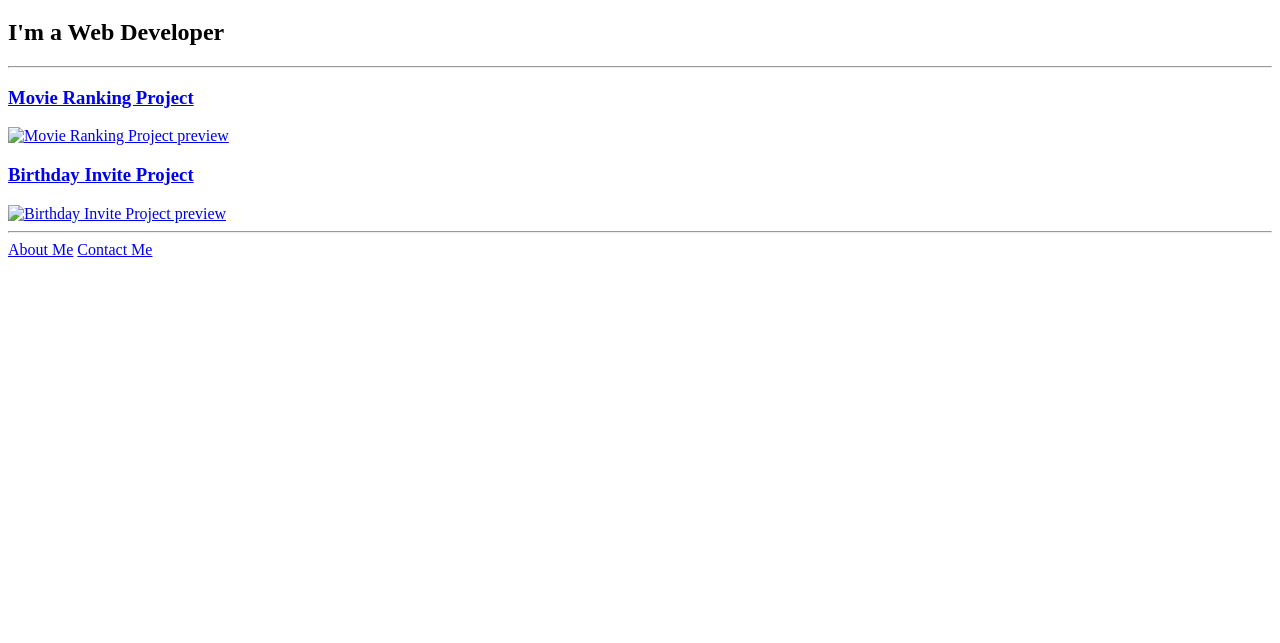
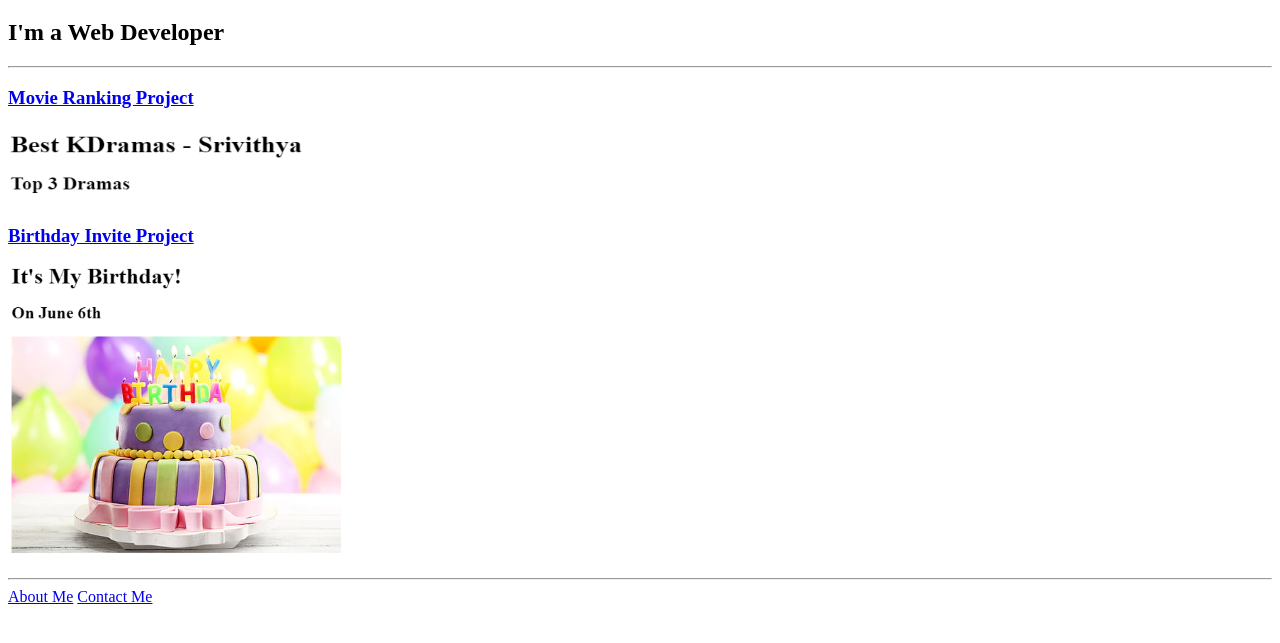
Before and after one commit to Srivithya06/html-portfolios, a plain HTML site: page index.html in a window 1280 px wide. Shown: the part 61-704 px from the top of the page. Drawn offline with Linux system fonts and the light colour scheme.

Commit message:
Add files via upload

```diff
--- a/index.html
+++ b/index.html
@@ -9,15 +9,15 @@
     <h1>Srivithya Portfolio</h1>
     <h2>I'm a Web Developer</h2>
     <hr>
-    <h3><a href="../4.3 HTML Porfolio Project/public/movie-ranking.html">Movie Ranking Project</a></h3>
+    <h3><a href="./public/movie ranking.html">Movie Ranking Project</a></h3>
 
-    <a href="../4.3 HTML Porfolio Project/public/movie-ranking.html"> <img src="../4.3 HTML Porfolio Project/assets/images/Movie.png" height="75" width="300" alt="Movie Ranking Project preview"></a>
+    <a href="./public/movie ranking.html"> <img src="./assets/images/movie.png" height="75" width="300" alt="Movie Ranking Project preview"></a>
 
-    <h3><a href="../4.3 HTML Porfolio Project/public/birthday-invite.html">Birthday Invite Project</a></h3>
+    <h3><a href="public/birthday invite.html"> Birthday Invite Project</a></h3>
 
-    <a href="../4.3 HTML Porfolio Project/public/birthday-invite.html"> <img src="../4.3 HTML Porfolio Project/assets/images/Invite.png" height="300" width="350" alt="Birthday Invite Project preview"></a>
+    <a href="public/birthday invite.html"> <img src="./assets/images/invite.png" height="300" width="350" alt="Birthday Invite Project preview"></a>
     <hr>
-    <a href="../4.3 HTML Porfolio Project/public/about.html">About Me</a></h3>
-    <a href="../4.3 HTML Porfolio Project/public/contact.html">Contact Me</a></h3>
+    <a href="./public/about.html">About Me</a></h3>
+    <a href="./public/contact.html">Contact Me</a></h3>
 </body>
 </html>
```
